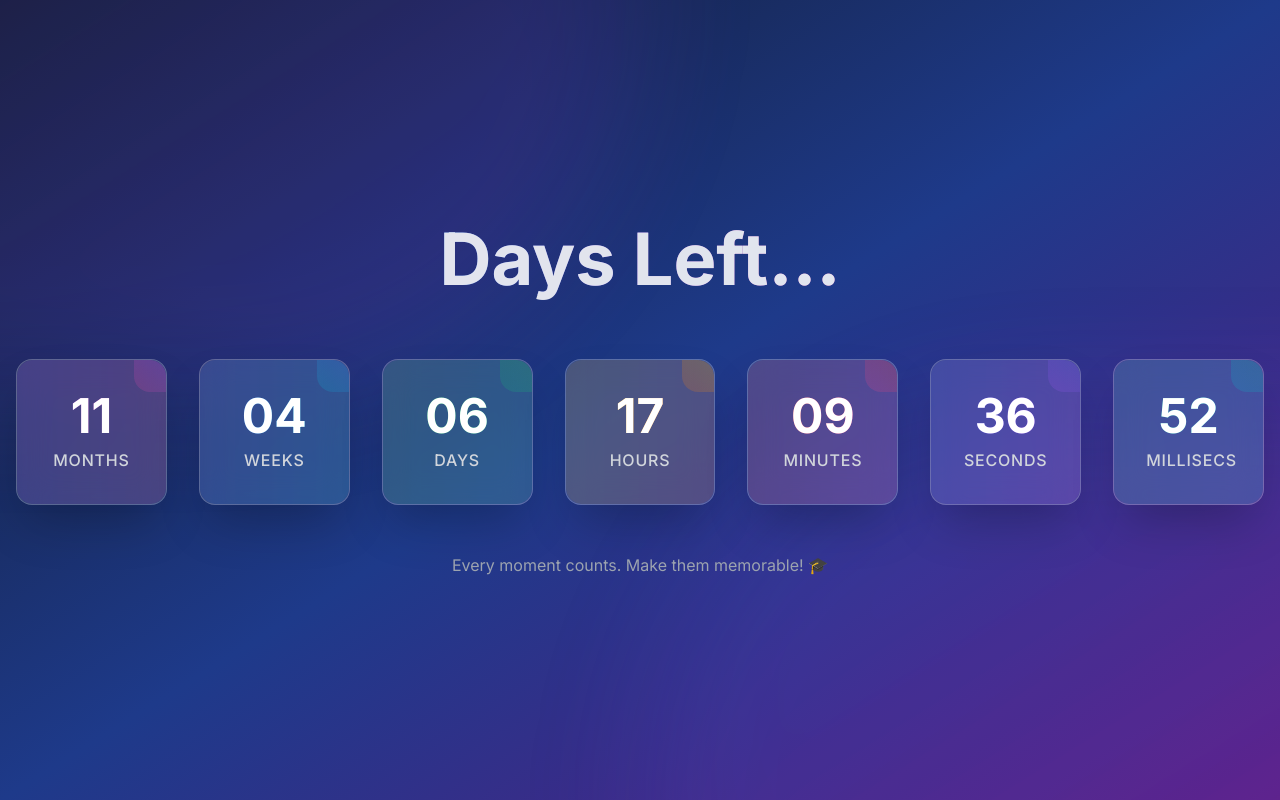
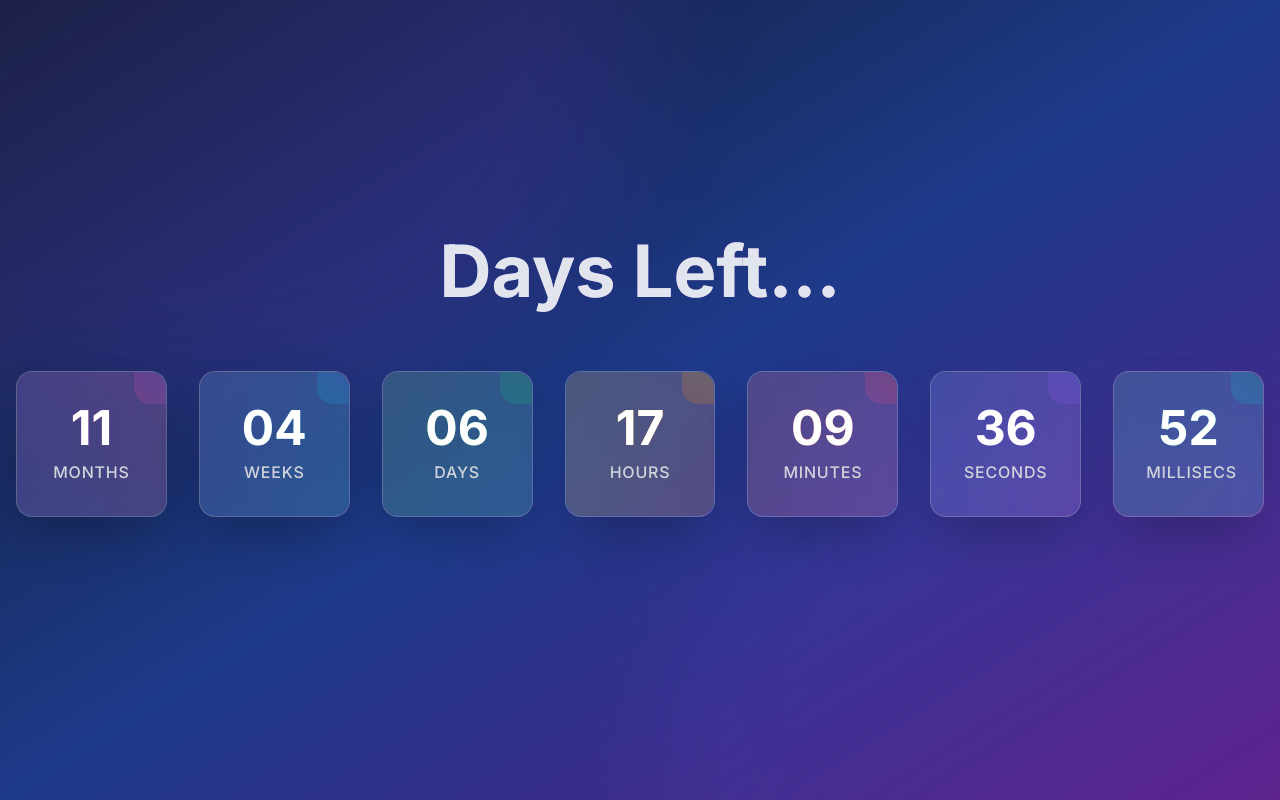
Before and after one commit to Anshu3301/CourseCountdown, a React (Vite) app: page / in a window 1280 px wide. Built offline with nearby package versions, Linux system fonts and the light colour scheme.

Commit message:
Update App.jsx

```diff
--- a/src/App.jsx
+++ b/src/App.jsx
@@ -88,9 +88,9 @@ function App() {
       </div>
 
       <div className="mt-8 sm:mt-12 text-center relative z-10">
-        <p className="text-gray-400 text-sm sm:text-base">
-          Every moment counts. Make them memorable! 🎓
-        </p>
+{/*         <p className="text-gray-400 text-sm sm:text-base">
+          Time is ticking, make it count! 💯
+        </p> */}
       </div>
     </div>
   )
```
